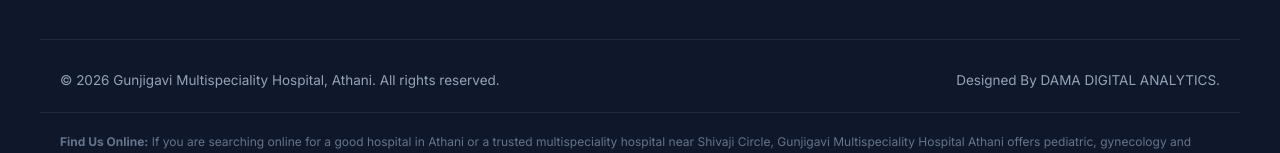
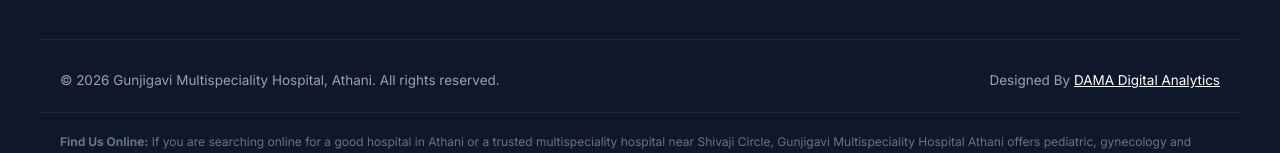
Before and after one commit to nitin-guttedar/Hospital, a React (Vite) app: page / in a window 1280 px wide. Shown: the part 1104-1257 px from the top of the page. Built offline with nearby package versions, Linux system fonts and the light colour scheme.

Commit message:
Added website redirection

```diff
--- a/src/App.jsx
+++ b/src/App.jsx
@@ -1580,7 +1580,7 @@ function App() {
 
         <div className="container footer-bottom">
           <span>&copy; {new Date().getFullYear()} Gunjigavi Multispeciality Hospital, Athani. All rights reserved.</span>
-          <span>Designed By DAMA DIGITAL ANALYTICS.</span>
+          <span>Designed By  <a href="https://www.damadigitalanalytics.com/" target="_blank" rel="noopener noreferrer" style={{color:'white'}}>DAMA Digital Analytics</a></span>
         </div>
 
         {/* SEO copy paragraph footer requirement */}
```
